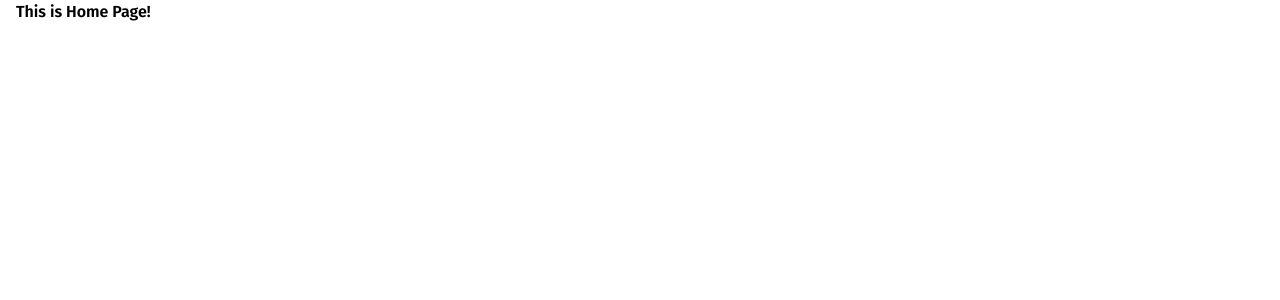
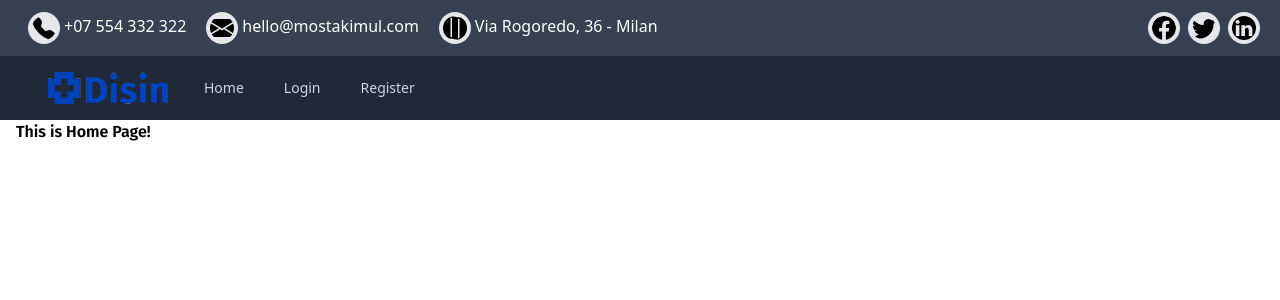
Before and after one commit to Mostakimul/react-health-care, a React (Create React App) app: page / in a window 1280 px wide. Shown: the top 300 px of the page. Built offline with nearby package versions, Linux system fonts and the light colour scheme.

Commit message:
responsive navbar added using headlessui

```diff
--- a/src/App.js
+++ b/src/App.js
@@ -1,5 +1,7 @@
 import { BrowserRouter as Router, Route, Switch } from 'react-router-dom';
 import './App.css';
+import TheNavbar from './components/TheNavbar';
+import TheNavbarsub from './components/TheNavbarsub';
 import Error from './pages/Error';
 import Home from './pages/Home';
 import Login from './pages/Login';
@@ -8,6 +10,16 @@ import Register from './pages/Register';
 function App() {
   return (
     <Router>
+      <div className="bg-gray-700">
+        <div className="container">
+          <TheNavbarsub />
+        </div>
+      </div>
+      <div className="bg-gray-800">
+        <div className="container">
+          <TheNavbar />
+        </div>
+      </div>
       <Switch>
         <Route path="/home">
           <Home />
--- /dev/null
+++ b/src/components/TheNavbar.js
@@ -0,0 +1,92 @@
+import { Disclosure } from '@headlessui/react';
+import { React } from 'react';
+// import { BellIcon, MenuIcon, XIcon } from '@heroicons/react/outline'
+import { HiMenu, HiX } from 'react-icons/hi';
+import { Link } from 'react-router-dom';
+
+const TheNavbar = () => {
+  return (
+    <Disclosure as="nav">
+      {({ open }) => (
+        <>
+          <div className="px-2 sm:px-6 lg:px-8">
+            <div className="relative flex items-center justify-between h-16">
+              <div className="absolute inset-y-0 left-0 flex items-center sm:hidden">
+                {/* Mobile menu button*/}
+                <Disclosure.Button className="inline-flex items-center justify-center p-2 rounded-md text-gray-400 hover:text-white hover:bg-gray-700 focus:outline-none focus:ring-2 focus:ring-inset focus:ring-white">
+                  <span className="sr-only">Open main menu</span>
+                  {open ? (
+                    <HiX className="block h-6 w-6" aria-hidden="true" />
+                  ) : (
+                    <HiMenu className="block h-6 w-6" aria-hidden="true" />
+                  )}
+                </Disclosure.Button>
+              </div>
+              <div className="flex-1 flex items-center justify-center sm:items-stretch sm:justify-start">
+                <div className="flex-shrink-0 flex items-center">
+                  <img
+                    className="block lg:hidden h-8 w-auto"
+                    src="/img/logo.png"
+                    alt="Disin"
+                  />
+                  <img
+                    className="hidden lg:block h-8 w-auto"
+                    src="/img/logo.png"
+                    alt="Disin"
+                  />
+                </div>
+                <div className="hidden sm:block sm:ml-6">
+                  <div className="flex space-x-4">
+                    <Link
+                      to="/"
+                      className="px-3 py-2 rounded-md text-sm font-medium text-gray-300 hover:bg-gray-700 hover:text-white"
+                    >
+                      Home
+                    </Link>
+                    <Link
+                      to="/login"
+                      className="px-3 py-2 rounded-md text-sm font-medium text-gray-300 hover:bg-gray-700 hover:text-white"
+                    >
+                      Login
+                    </Link>
+                    <Link
+                      to="/register"
+                      className="px-3 py-2 rounded-md text-sm font-medium text-gray-300 hover:bg-gray-700 hover:text-white"
+                    >
+                      Register
+                    </Link>
+                  </div>
+                </div>
+              </div>
+            </div>
+          </div>
+
+          <Disclosure.Panel className="sm:hidden">
+            <div className="px-2 pt-2 pb-3 space-y-1">
+              <Link
+                to="/"
+                className="block px-4 py-2 text-sm text-gray-300 hover:bg-gray-700 hover:text-white"
+              >
+                Home
+              </Link>
+              <Link
+                to="/login"
+                className="block px-4 py-2 text-sm text-gray-300 hover:bg-gray-700 hover:text-white"
+              >
+                Login
+              </Link>
+              <Link
+                to="/register"
+                className="block px-4 py-2 text-sm text-gray-300 hover:bg-gray-700 hover:text-white"
+              >
+                Register
+              </Link>
+            </div>
+          </Disclosure.Panel>
+        </>
+      )}
+    </Disclosure>
+  );
+};
+
+export default TheNavbar;
--- a/src/components/TheNavbarsub.js
+++ b/src/components/TheNavbarsub.js
@@ -13,15 +13,15 @@ const TheNavbarsub = () => {
     <div className="md:grid md:grid-cols-3 py-3">
       <div className="grid place-content-center md:place-content-start md:col-span-2 md:flex md:flex-wrap md:items-center">
         <p className="mx-2">
-          <BsFillTelephoneFill className="inline-block mx-1 bg-gray-200 w-8 h-8 rounded-full p-1" />
+          <BsFillTelephoneFill className="inline-block my-1 md:my-0 mx-1 bg-gray-200 w-8 h-8 rounded-full p-1" />
           <span className="text-white">+07 554 332 322</span>
         </p>
         <p className="mx-2">
-          <BsFillEnvelopeFill className="inline-block mx-1 bg-gray-200 w-8 h-8 rounded-full p-1" />
+          <BsFillEnvelopeFill className="inline-block my-1 md:my-0 mx-1 bg-gray-200 w-8 h-8 rounded-full p-1" />
           <span className="text-white">hello@mostakimul.com</span>
         </p>
         <p className="mx-2">
-          <BsMapFill className="inline-block mx-1 bg-gray-200 w-8 h-8 rounded-full p-1" />
+          <BsMapFill className="inline-block my-1 md:my-0 mx-1 bg-gray-200 w-8 h-8 rounded-full p-1" />
           <span className="text-white">Via Rogoredo, 36 - Milan</span>
         </p>
       </div>
```
Also changed, not shown: public/img/logo.png (added).
